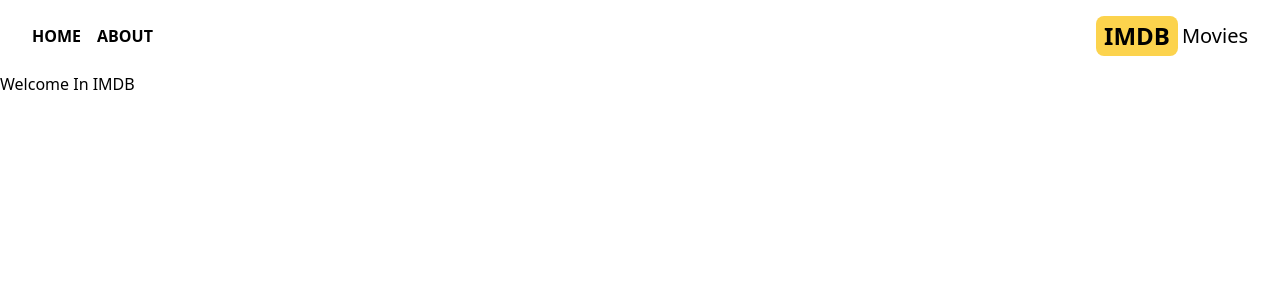
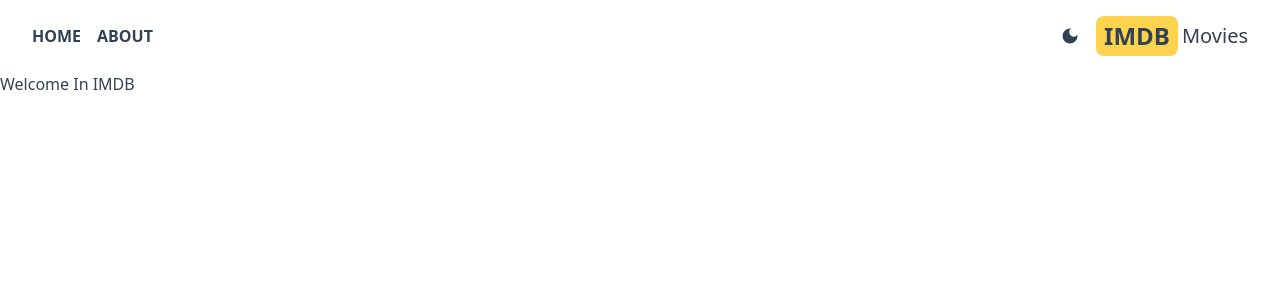
Before and after one commit to ElsayedRapaa/IMDB, a Next.js app: page / in a window 1280 px wide. Shown: the top 300 px of the page. Built offline with nearby package versions, Linux system fonts and the light colour scheme.

Commit message:
Add Dark Mode

```diff
--- a/package.json
+++ b/package.json
@@ -12,6 +12,7 @@
     "eslint": "8.36.0",
     "eslint-config-next": "13.2.4",
     "next": "13.2.4",
+    "next-themes": "^0.2.1",
     "react": "18.2.0",
     "react-dom": "18.2.0",
     "react-icons": "^4.8.0"
--- /dev/null
+++ b/src/app/Providers.jsx
@@ -0,0 +1,14 @@
+"use client";
+
+import { ThemeProvider } from "next-themes";
+import React from "react";
+
+export default function Providers({ children }) {
+  return (
+    <ThemeProvider enableSystem={true} attribute="class">
+      <div className="dark:bg-slate-900 dark:text-slate-200 text-slate-700 min-h-screen transition-colors duration-300">
+        {children}
+      </div>
+    </ThemeProvider>
+  );
+}
--- /dev/null
+++ b/src/app/components/DarkMode.jsx
@@ -0,0 +1,33 @@
+"use client";
+
+import { useTheme } from "next-themes";
+import React, { useEffect, useState } from "react";
+import { MdLightMode } from "react-icons/md";
+import { MdDarkMode } from "react-icons/md";
+
+export default function DarkMode() {
+  const { systemTheme, theme, setTheme } = useTheme();
+  const [mounted, setMounted] = useState(false);
+
+  useEffect(() => {
+    setMounted(true);
+  }, []);
+
+  const currentTheme = theme === "system" ? systemTheme : theme;
+
+  return (
+    <>
+      {mounted && currentTheme === "dark" ? (
+        <MdLightMode
+          className="text-xl hover:text-amber-500 cursor-pointer transition-colors"
+          onClick={() => setTheme("light")}
+        />
+      ) : (
+        <MdDarkMode
+          className="text-xl hover:text-amber-500 cursor-pointer transition-colors "
+          onClick={() => setTheme("dark")}
+        />
+      )}
+    </>
+  );
+}
--- a/src/app/components/Header.jsx
+++ b/src/app/components/Header.jsx
@@ -3,6 +3,7 @@
 import { AiFillHome } from "react-icons/ai";
 import { AiFillInfoCircle } from "react-icons/ai";
 import Link from "next/link";
+import DarkMode from "./DarkMode";
 
 export default function Header() {
   return (
@@ -11,7 +12,8 @@
         <MenuItem title="HOME" url="/" icon={<AiFillHome />} />
         <MenuItem title="ABOUT" url="/about" icon={<AiFillInfoCircle />} />
       </div>
-      <div className="">
+      <div className="flex items-center space-x-4">
+        <DarkMode />
         <Link href="/" className="flex items-center">
           <span className="bg-amber-300 text-2xl font-bold py-1 px-2 rounded-lg">
             IMDB
--- a/src/app/layout.jsx
+++ b/src/app/layout.jsx
@@ -1,3 +1,4 @@
+import Providers from "./Providers";
 import Header from "./components/Header";
 import "./globals.css";
 
@@ -10,9 +11,11 @@
   return (
     <html lang="en">
       <body>
-        {/* Header */}
-        <Header />
-        {children}
+        <Providers>
+          {/* Header */}
+          <Header />
+          {children}
+        </Providers>
       </body>
     </html>
   );
--- a/tailwind.config.js
+++ b/tailwind.config.js
@@ -12,4 +12,5 @@
     extend: {},
   },
   plugins: [],
+  darkMode: "class",
 };
```
Also changed, not shown: 1 other file (tests, documents, lock files or other folders).
